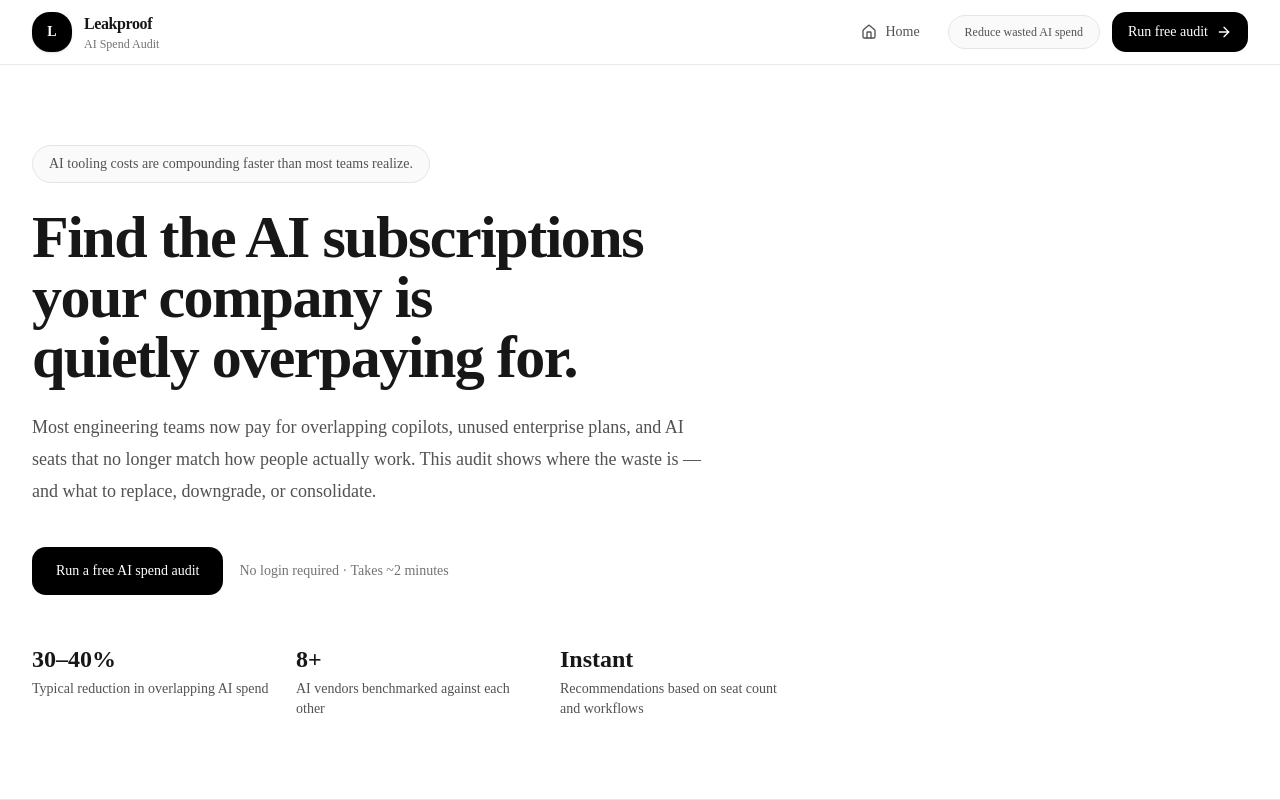
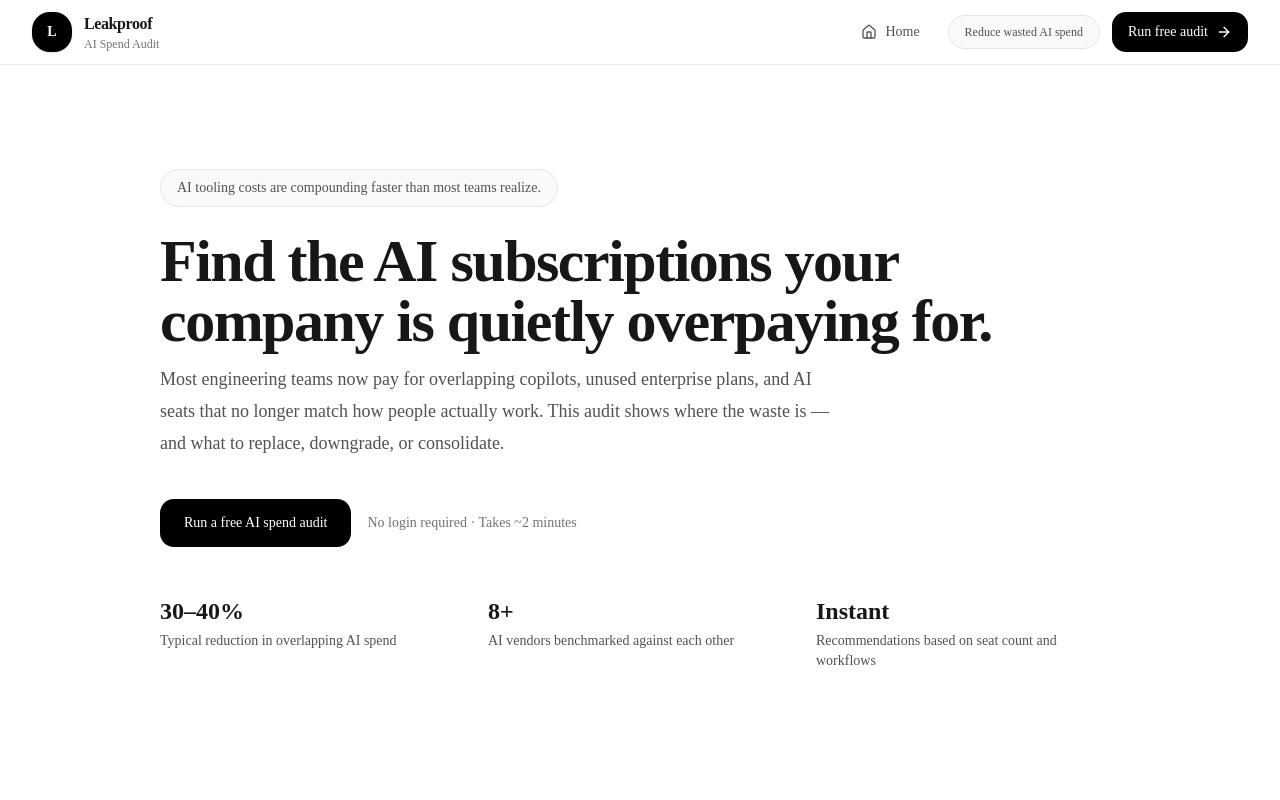
Before and after one commit to Yashkadam1234/leakproof, a Next.js app: page / in a window 1280 px wide. Shown: the top 800 px of the page. Built offline with nearby package versions, Linux system fonts and the light colour scheme; no server answers.

Commit message:
fix: align hero section padding with form section

```diff
--- a/app/page.tsx
+++ b/app/page.tsx
@@ -62,8 +62,7 @@ export default function HomePage() {
   return (
     <main className="min-h-screen bg-white text-neutral-900">
       <section className="border-b border-neutral-200">
-        <div className="mx-auto flex max-w-7xl flex-col px-6 py-20 lg:flex-row lg:items-center lg:justify-between lg:px-8">
-          <div className="max-w-3xl">
+<div className="mx-auto flex max-w-7xl flex-col px-6 pt-6 pb-14 lg:flex-row lg:items-center lg:justify-between lg:px-8">   <div className="mx-auto max-w-5xl px-6 py-20 lg:px-8">
             <div className="mb-6 inline-flex items-center rounded-full border border-neutral-200 bg-neutral-50 px-4 py-2 text-sm text-neutral-600">
               AI tooling costs are compounding
               faster than most teams realize.
@@ -75,7 +74,7 @@ export default function HomePage() {
               for.
             </h1>
 
-            <p className="mt-6 max-w-2xl text-lg leading-8 text-neutral-600">
+            <p className="mt-3 max-w-2xl text-lg leading-8 text-neutral-600">
               Most engineering teams now pay
               for overlapping copilots, unused
               enterprise plans, and AI seats
```
